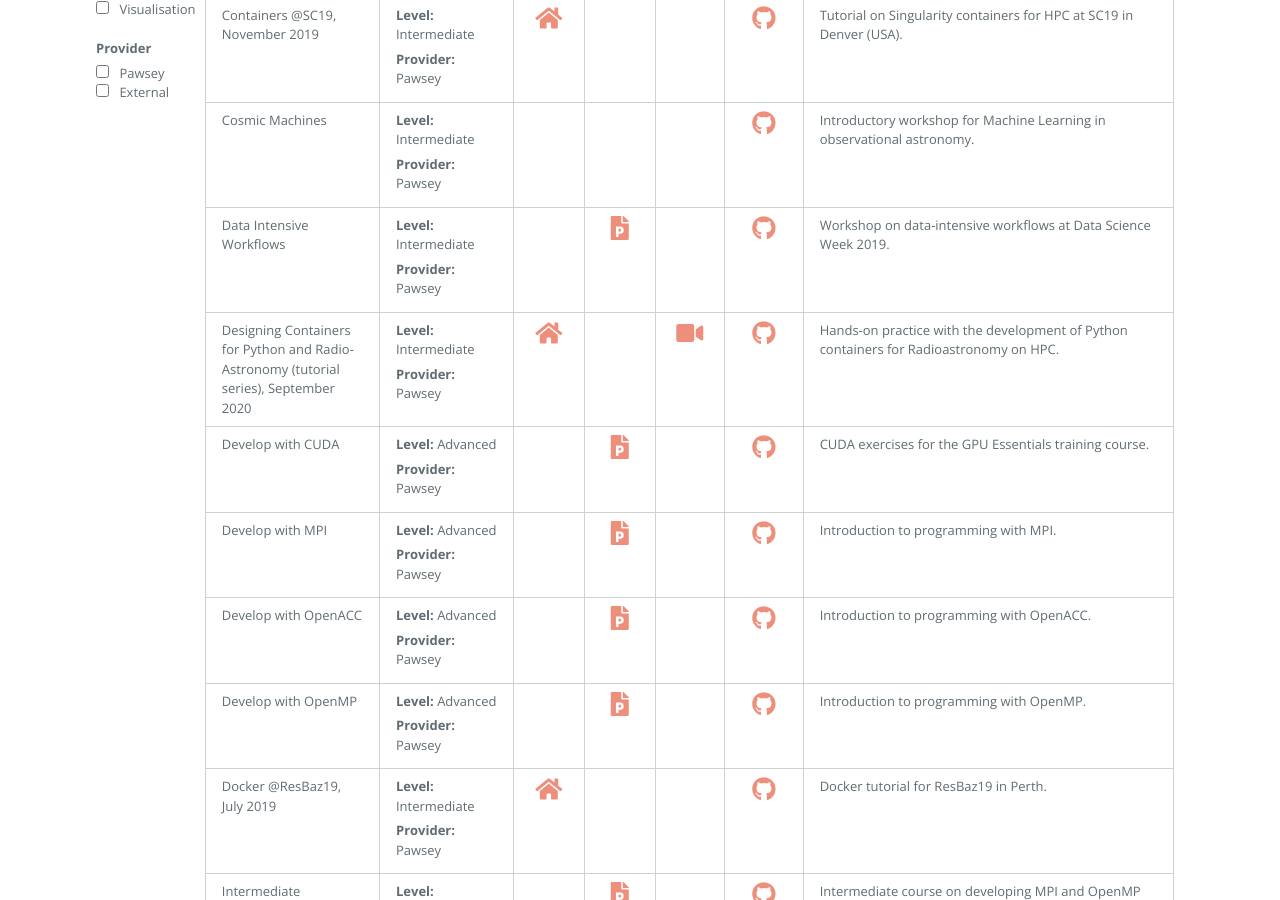
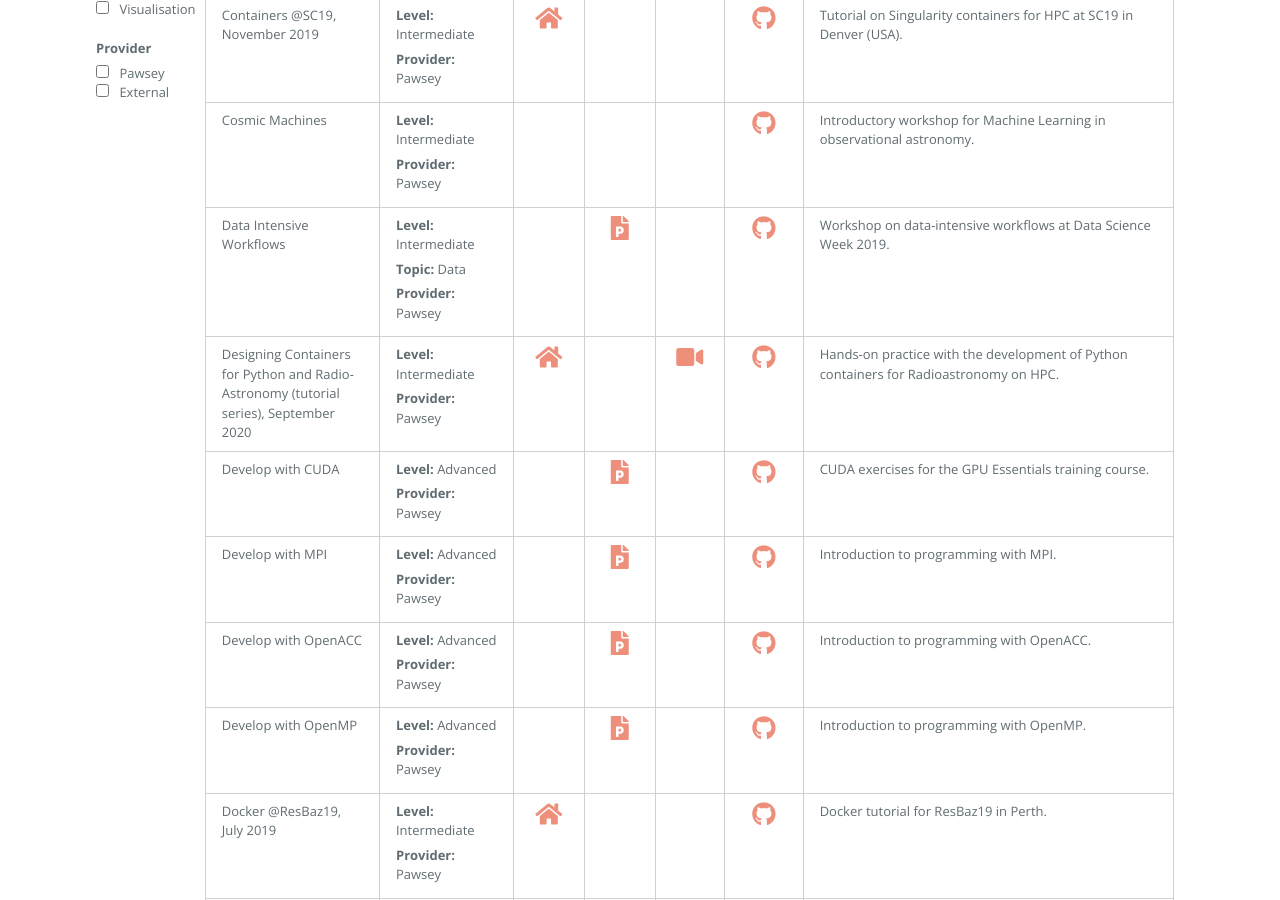
Before and after one commit to PawseySC/PawseySC.github.io, a Jekyll site: the page built from training.md, in a window 1280 px wide and 900 px high, scrolled down 534 px. Built offline with Jekyll 4.4.1, drawn with Linux system fonts in a browser that asks for light colours; our own code applies the rules of GitHub Pages for plain Markdown files; the repository's description, which GitHub fills in, is left out.

Commit message:
adding Data tag to one item

```diff
--- a/_data/links.yml
+++ b/_data/links.yml
@@ -203,6 +203,7 @@
   description: Workshop on data-intensive workflows at Data Science Week 2019.
   pageName: training.md
   level: Intermediate
+  topic: Data
   provider: Pawsey
   ppt: https://support.pawsey.org.au/documentation/download/attachments/2162899/Data%20Intensive%20Workflows%20in%20HPC.pdf?api=v2
   git: https://github.com/PawseySC/data-intensive-workflows
```
